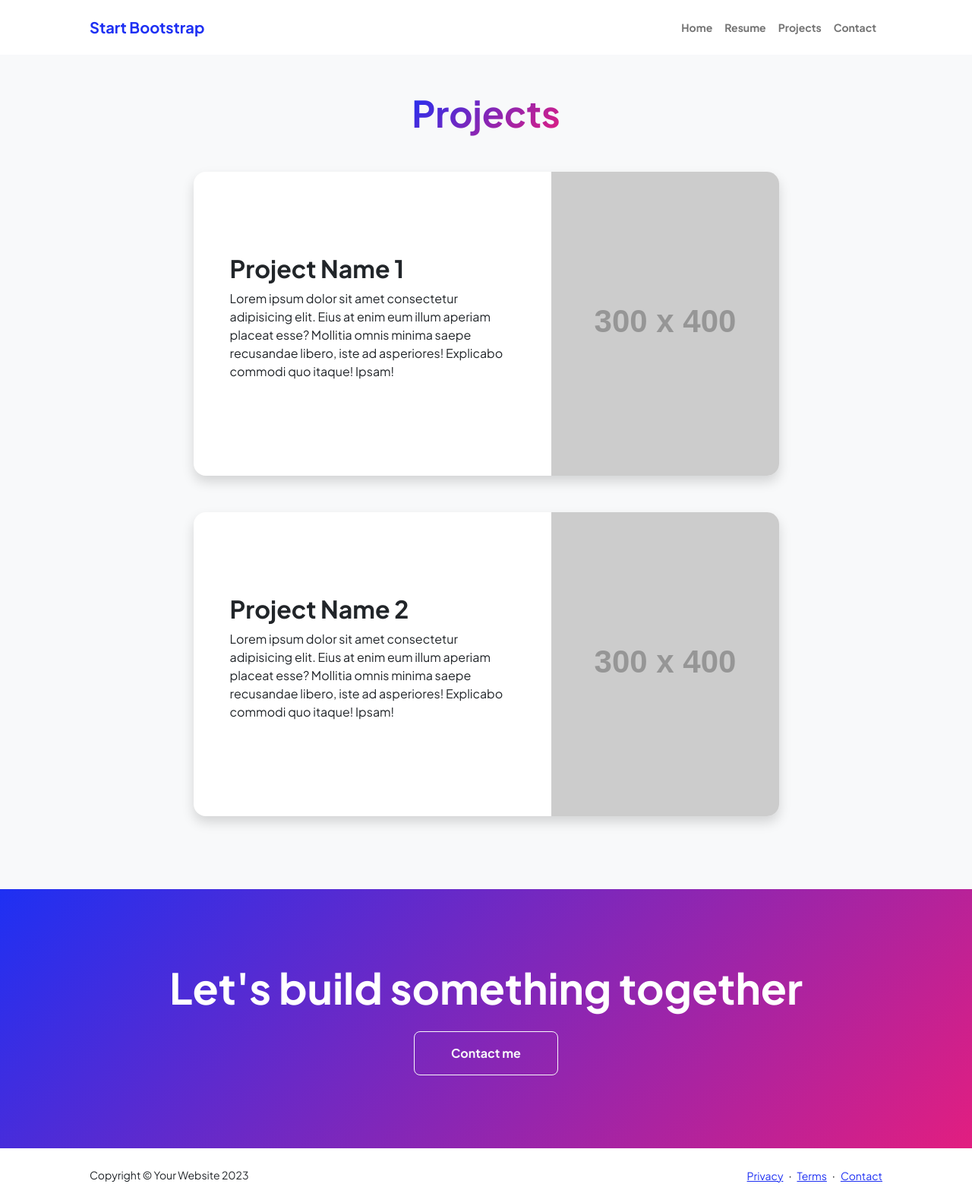
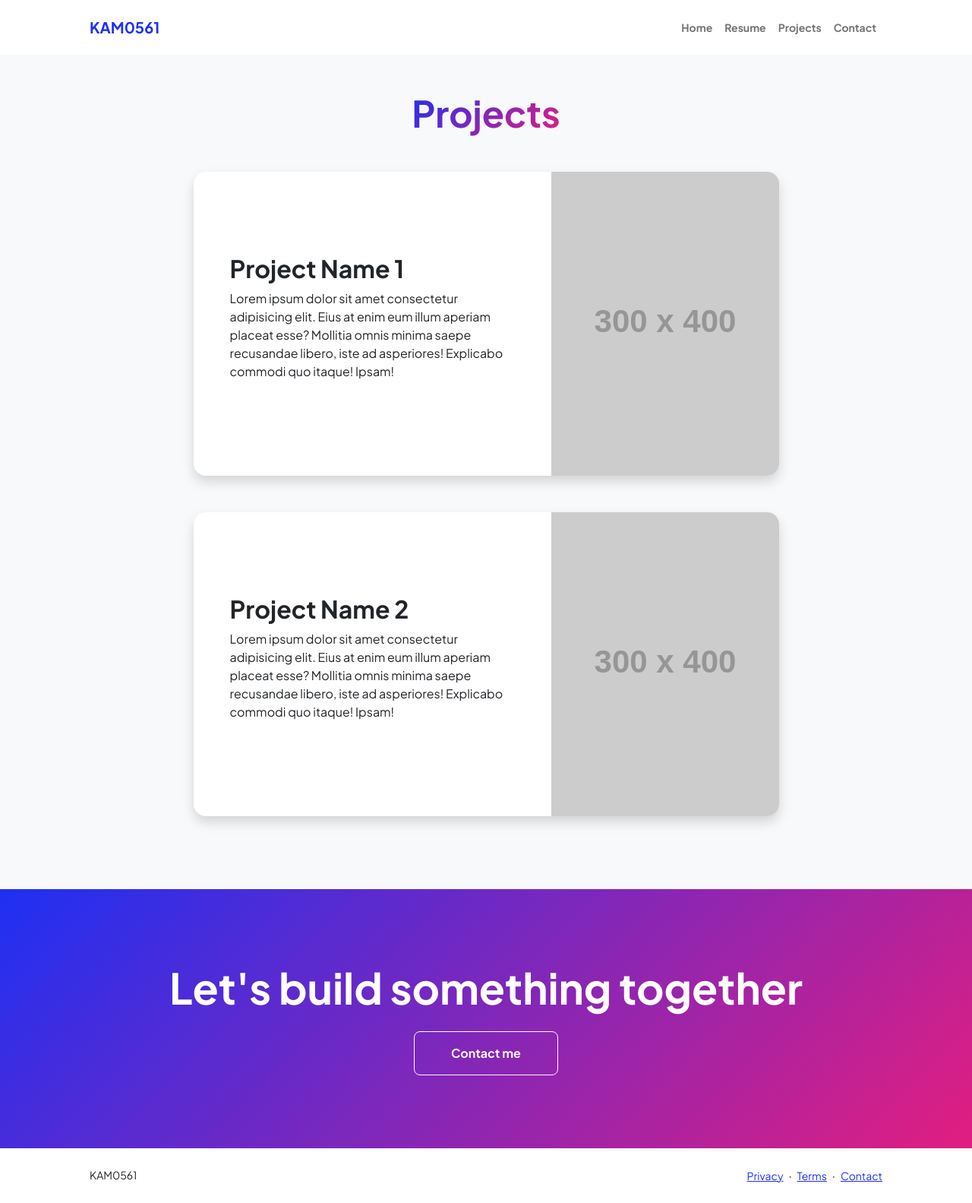
Before and after one commit to kam0561/portfolio, a plain HTML site: page projects.html in a window 1280 px wide. Shown: the whole page at 76% size. Drawn offline with nearby package versions, Linux system fonts and the light colour scheme; placeholder pictures from the web are drawn by us.

Commit message:
projects page

```diff
--- a/projects.html
+++ b/projects.html
@@ -5,7 +5,7 @@
         <meta name="viewport" content="width=device-width, initial-scale=1, shrink-to-fit=no" />
         <meta name="description" content="" />
         <meta name="author" content="" />
-        <title>Modern Business - Start Bootstrap Template</title>
+        <title>Projects</title>
         <!-- Favicon-->
         <link rel="icon" type="image/x-icon" href="assets/favicon.ico" />
         <!-- Custom Google font-->
@@ -22,7 +22,7 @@
             <!-- Navigation-->
             <nav class="navbar navbar-expand-lg navbar-light bg-white py-3">
                 <div class="container px-5">
-                    <a class="navbar-brand" href="index.html"><span class="fw-bolder text-primary">Start Bootstrap</span></a>
+                    <a class="navbar-brand" href="index.html"><span class="fw-bolder text-primary">KAM0561</span></a>
                     <button class="navbar-toggler" type="button" data-bs-toggle="collapse" data-bs-target="#navbarSupportedContent" aria-controls="navbarSupportedContent" aria-expanded="false" aria-label="Toggle navigation"><span class="navbar-toggler-icon"></span></button>
                     <div class="collapse navbar-collapse" id="navbarSupportedContent">
                         <ul class="navbar-nav ms-auto mb-2 mb-lg-0 small fw-bolder">
@@ -84,7 +84,7 @@
         <footer class="bg-white py-4 mt-auto">
             <div class="container px-5">
                 <div class="row align-items-center justify-content-between flex-column flex-sm-row">
-                    <div class="col-auto"><div class="small m-0">Copyright &copy; Your Website 2023</div></div>
+                    <div class="col-auto"><div class="small m-0">KAM0561</div></div>
                     <div class="col-auto">
                         <a class="small" href="#!">Privacy</a>
                         <span class="mx-1">&middot;</span>
```
